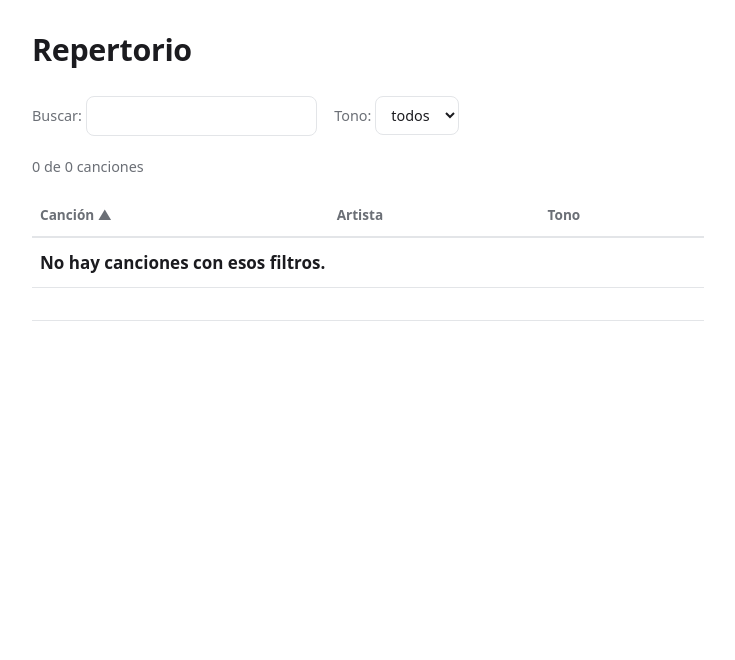
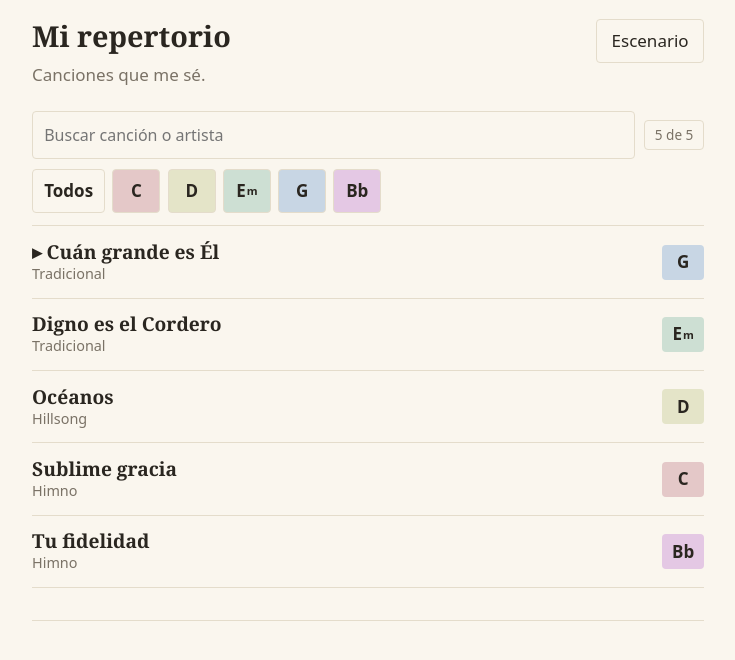
Before and after one commit to LinganBerry/Repertory, a website: page index.html in a window 1280 px wide. Shown: the whole page, without its empty margins (272-1007 px from the left). Drawn offline with Linux system fonts and the light colour scheme; no server answers.

Commit message:
Add files via upload

```diff
--- a/canciones.js
+++ b/canciones.js
@@ -1,88 +1,14 @@
-// Servidor del repertorio: lee y guarda los datos en Vercel Blob.
-//   GET  /api/canciones  -> devuelve el repertorio (público)
-//   POST /api/canciones  -> guarda cambios; exige la contraseña ADMIN_PASSWORD
-import { get, put } from '@vercel/blob';
-import { createHash, timingSafeEqual } from 'node:crypto';
-
-const RUTA = 'repertorio/canciones.json';
-const MAX_BYTES = 500_000;
-
-const responder = (cuerpo, status = 200) =>
-  Response.json(cuerpo, { status, headers: { 'Cache-Control': 'no-store' } });
-
-// Según cómo se creó el almacén, el acceso es "private" o "public": se prueba en ese orden.
-async function conAcceso(operacion) {
-  let ultimo;
-  for (const access of ['private', 'public']) {
-    try { return await operacion(access); } catch (e) { ultimo = e; }
-  }
-  throw ultimo;
-}
-
-async function leer() {
-  const r = await conAcceso(access => get(RUTA, { access, useCache: false }));
-  if (!r || r.statusCode !== 200 || !r.stream) return null;
-  return JSON.parse(await new Response(r.stream).text());
-}
-
-const escribir = data => conAcceso(access => put(RUTA, JSON.stringify(data), {
-  access, contentType: 'application/json', addRandomSuffix: false, allowOverwrite: true
-}));
-
-// Compara las contraseñas en tiempo constante (sin revelar cuántas letras acertó).
-const hash = s => createHash('sha256').update(String(s ?? '')).digest();
-const claveValida = intento => timingSafeEqual(hash(intento), hash(process.env.ADMIN_PASSWORD));
-
-// Solo se aceptan los campos conocidos, con límites de tamaño.
-const texto = (v, max) => (typeof v === 'string' ? v.trim().slice(0, max) : '');
-function limpiar(d) {
-  if (!d || typeof d !== 'object' || !Array.isArray(d.canciones) || d.canciones.length > 1000) return null;
-  const canciones = d.canciones.map(c => ({
-    titulo: texto(c?.titulo, 200),
-    artista: texto(c?.artista, 200),
-    tono: texto(c?.tono, 10),
-    nota: texto(c?.nota, 300),
-    partes: (Array.isArray(c?.partes) ? c.partes : []).slice(0, 30)
-      .map(p => ({ nombre: texto(p?.nombre, 60), prog: texto(p?.prog, 500) }))
-      .filter(p => p.prog)
-  })).filter(c => c.titulo);
-  return {
-    nombre: texto(d.nombre, 120),
-    intro: texto(d.intro, 300),
-    whatsapp: texto(d.whatsapp, 20).replace(/\D/g, ''),
-    actualizado: texto(d.actualizado, 60),
-    canciones
-  };
-}
-
-export async function GET() {
-  try {
-    const data = await leer();
-    return data ? responder(data) : responder({ error: 'Aún no hay datos guardados' }, 404);
-  } catch (e) {
-    console.error(e);
-    return responder({ error: 'No se pudo leer el almacenamiento' }, 500);
-  }
-}
-
-export async function POST(request) {
-  if (!process.env.ADMIN_PASSWORD) return responder({ error: 'Falta la variable ADMIN_PASSWORD en Vercel' }, 500);
-  const crudo = await request.text();
-  if (crudo.length > MAX_BYTES) return responder({ error: 'Demasiado grande' }, 413);
-  let cuerpo;
-  try { cuerpo = JSON.parse(crudo); } catch { return responder({ error: 'JSON inválido' }, 400); }
-  if (!cuerpo || typeof cuerpo !== 'object') return responder({ error: 'Solicitud inválida' }, 400);
-  if (!claveValida(cuerpo.clave)) {
-    await new Promise(r => setTimeout(r, 800)); // frena los intentos repetidos
-    return responder({ error: 'Contraseña incorrecta' }, 401);
-  }
-  const data = limpiar(cuerpo.data);
-  if (!data) return responder({ error: 'Datos inválidos' }, 400);
-  try {
-    await escribir(data);
-    return responder({ ok: true, canciones: data.canciones.length });
-  } catch (e) {
-    console.error(e);
-    return responder({ error: 'No se pudo guardar en Blob: ' + (e?.message || e) }, 500);
-  }
-}
+// Copia de respaldo. La página usa los datos guardados en el servidor; este archivo solo se usa
+// si el servidor no responde o si todavía no has guardado nada desde ?editar.
+window.REPERTORIO = {
+  nombre: "Mi repertorio",
+  intro: "Canciones que me sé.",
+  actualizado: "",
+  canciones: [
+    {"titulo":"Cuán grande es Él","artista":"Tradicional","tono":"G","nota":"","partes":[{"nombre":"Intro","prog":"G - C - G - D"},{"nombre":"Coro","prog":"G - C - D - G"}]},
+    {"titulo":"Sublime gracia","artista":"Himno","tono":"C","nota":"","partes":[]},
+    {"titulo":"Océanos","artista":"Hillsong","tono":"D","nota":"","partes":[]},
+    {"titulo":"Digno es el Cordero","artista":"Tradicional","tono":"Em","nota":"","partes":[]},
+    {"titulo":"Tu fidelidad","artista":"Himno","tono":"Bb","nota":"","partes":[]}
+  ]
+};
--- a/index.html
+++ b/index.html
@@ -1,59 +1,60 @@
 <!doctype html>
-<html lang="es">
+<html lang="es" data-tema="papel">
 <head>
 <meta charset="utf-8">
 <meta name="viewport" content="width=device-width,initial-scale=1">
 <title>Repertorio</title>
 <style>
-  :root { --ink: #1b1b1f; --muted: #6b6f76; --line: #e3e5e8; --accent: #2b59c3; }
+  :root { --accent: #2b59c3; --serif: Georgia, "Times New Roman", serif; --sans: system-ui, -apple-system, "Segoe UI", Roboto, sans-serif; }
+  :root[data-tema=papel] { --bg: #faf6ee; --ink: #2a2620; --muted: #7a7266; --line: #e4dccb; --fila: #f1eadb; --pl: 84%; --pt: #2a2620; --tit: var(--serif); }
+  :root[data-tema=escenario] { --bg: #1c1c1e; --ink: #f1e9d8; --muted: #a39d90; --line: #38383b; --fila: #27272a; --pl: 30%; --pt: #f1e9d8; --tit: var(--sans); }
   * { box-sizing: border-box; }
-  body { font: 17px/1.55 system-ui, -apple-system, "Segoe UI", Roboto, sans-serif; max-width: 44rem; margin: 0 auto; padding: 2rem 1rem 4rem; color: var(--ink); background: #fff; }
-  h1 { font-size: 1.9rem; line-height: 1.2; letter-spacing: -.01em; margin: 0 0 .4rem; }
-  #intro { color: var(--muted); margin: 0 0 1.5rem; }
-  input, select, textarea { font: inherit; color: var(--ink); padding: .5rem .7rem; border: 1px solid var(--line); border-radius: 8px; background: #fff; }
-  button { font: inherit; font-size: .95rem; padding: .45rem .8rem; border: 1px solid var(--line); border-radius: 8px; background: #fff; color: var(--ink); cursor: pointer; }
-  button:hover { border-color: #b9bec6; }
-  button[type=submit] { background: var(--accent); border-color: var(--accent); color: #fff; }
-  :is(input, select, textarea, button, a):focus-visible { outline: 2px solid var(--accent); outline-offset: 2px; }
-  label { display: inline-block; margin: .2rem .8rem .2rem 0; color: var(--muted); font-size: .9rem; }
-  table { border-collapse: collapse; width: 100%; }
-  th, td { padding: .7rem .5rem; text-align: left; vertical-align: top; border-bottom: 1px solid var(--line); }
-  th { font-size: .85rem; color: var(--muted); border-bottom: 2px solid var(--line); }
-  th button { font-weight: 600; font-size: inherit; padding: 0; border: 0; background: none; color: inherit; }
-  th button:hover { color: var(--accent); }
-  tbody tr:hover { background: #f6f8fc; }
-  td:first-child { font-weight: 600; }
-  td a { margin-left: .6rem; font-size: .9rem; font-weight: 400; color: var(--accent); }
-  .scroll { overflow-x: auto; }
-  .nota { display: block; font-size: .85rem; font-weight: 400; color: var(--muted); }
-  #cuenta, #pie { color: var(--muted); font-size: .9rem; }
+  body { font: 17px/1.4 var(--sans); max-width: 44rem; margin: 0 auto; padding: 1.2rem 1rem 4rem; color: var(--ink); background: var(--bg); }
+  html { background: var(--bg); }
+  header { display: flex; justify-content: space-between; align-items: flex-start; gap: .8rem; }
+  h1 { font: 700 1.8rem/1.2 var(--tit); margin: 0 0 .3rem; }
+  #intro { color: var(--muted); margin: 0 0 1rem; }
+  input, select, textarea, button { font: inherit; color: var(--ink); }
+  input, select, textarea { font-size: 16px; padding: .55rem .7rem; border: 1px solid var(--line); border-radius: 4px; background: var(--bg); }
+  button { min-height: 44px; padding: .4rem .9rem; border: 1px solid var(--line); border-radius: 4px; background: var(--bg); cursor: pointer; }
+  :is(input, select, textarea, button):focus-visible { outline: 2px solid var(--accent); outline-offset: 2px; }
+  #barra { position: sticky; top: 0; z-index: 5; background: var(--bg); padding: .5rem 0 .6rem; border-bottom: 1px solid var(--line); }
+  .busca { display: flex; align-items: center; gap: .6rem; }
+  .busca input { flex: 1; min-width: 0; min-height: 48px; }
+  .badge { flex: none; padding: .25rem .6rem; border: 1px solid var(--line); border-radius: 4px; font-size: .85rem; color: var(--muted); white-space: nowrap; }
+  .pastillas { display: flex; gap: .45rem; overflow-x: auto; padding: .6rem 0 .2rem; -webkit-overflow-scrolling: touch; }
+  .pastillas button { flex: none; min-width: 48px; padding: .3rem .7rem; font-weight: 700; }
+  .pastillas button[aria-pressed=true] { border: 2px solid var(--ink); }
+  .tono { display: inline-flex; align-items: center; justify-content: center; min-width: 2.6rem; padding: .35rem .6rem; border-radius: 4px; font-weight: 700; color: var(--pt); background: hsl(var(--h, 0) var(--s, 0%) var(--pl)); }
+  .tono small { font-size: .65em; font-weight: 600; margin-left: 1px; }
+  .fila { display: flex; align-items: center; gap: .6rem; padding: .3rem 0; border-bottom: 1px solid var(--line); }
+  .abrir { flex: 1; min-width: 0; display: block; text-align: left; border: 0; background: none; padding: .55rem 0; min-height: 56px; }
+  .t { display: block; font: 700 1.2rem/1.25 var(--tit); }
+  .a { display: block; font-size: .9rem; color: var(--muted); }
+  .detalle { display: grid; grid-template-columns: max-content 1fr; gap: .3rem 1rem; margin: 0; padding: .7rem .8rem; background: var(--fila); border-bottom: 1px solid var(--line); }
+  .detalle dt { color: var(--muted); font-size: .9rem; }
+  .detalle dd { margin: 0; font-family: ui-monospace, Menlo, Consolas, monospace; white-space: pre-wrap; }
+  .vacio { padding: 1.5rem 0; color: var(--muted); }
+  #pie { color: var(--muted); font-size: .9rem; }
   hr { border: 0; border-top: 1px solid var(--line); margin: 2rem 0 1rem; }
-  .editor { background: #fff8d6; border: 1px solid #eadb8f; border-radius: 10px; padding: .8rem 1rem; margin: 1rem 0 1.5rem; font-size: 16px; }
+  .editor { border-left: 5px solid #d9a400; padding: .4rem 0 .4rem .9rem; margin: 1rem 0 1.2rem; font-size: 16px; }
+  .editor label { display: inline-block; margin: .2rem .8rem .2rem 0; color: var(--muted); }
   .editor input, .editor select, .editor textarea { max-width: 100%; }
-  .editor fieldset { margin: .8rem 0; border: 1px solid #eadb8f; border-radius: 8px; }
-  .abrir { font: inherit; font-weight: 600; padding: 0; border: 0; background: none; color: inherit; text-align: left; cursor: pointer; }
-  .abrir:hover { color: var(--accent); }
-  tr.detalle td { background: #f6f8fc; }
-  dl { display: grid; grid-template-columns: max-content 1fr; gap: .25rem 1rem; margin: 0; }
-  dt { color: var(--muted); font-size: .9rem; }
-  dd { margin: 0; font-family: ui-monospace, Menlo, Consolas, monospace; white-space: pre-wrap; }
+  .editor fieldset { margin: .8rem 0; border: 1px solid var(--line); border-radius: 4px; }
+  .acciones { flex: none; display: flex; gap: .3rem; }
+  .acciones button { min-height: 40px; padding: .2rem .6rem; font-size: .9rem; }
+  @media print { header button, #barra, #editor { display: none; } :root { --bg: #fff; --ink: #000; } }
 </style>
 </head>
 <body>
-<h1 id="titulo"></h1>
+<header><h1 id="titulo"></h1><button id="tema" type="button"></button></header>
 <p id="intro"></p>
 <div id="editor"></div>
-<p>
-  <label>Buscar: <input id="q" type="search"></label>
-  <label>Tono: <select id="tono"></select></label>
-</p>
-<p id="cuenta" aria-live="polite"></p>
-<div class="scroll">
-  <table>
-    <thead id="cabeza"></thead>
-    <tbody id="filas"></tbody>
-  </table>
+<div id="barra">
+  <div class="busca"><input id="q" type="search" placeholder="Buscar canción o artista" autocomplete="off"><span id="cuenta" class="badge" aria-live="polite"></span></div>
+  <div id="pastillas" class="pastillas"></div>
 </div>
+<main id="lista"></main>
 <hr>
 <p id="pie"></p>
 
@@ -63,8 +64,6 @@
   'use strict';
 
   const EDITOR = new URLSearchParams(location.search).has('editar');
-  const COLS = [['titulo', 'Canción'], ['artista', 'Artista'], ['tono', 'Tono']];
-  const NCOL = COLS.length + (EDITOR ? 1 : 0);
   const NOTAS = { C: 0, 'C#': 1, Db: 1, D: 2, 'D#': 3, Eb: 3, E: 4, F: 5, 'F#': 6, Gb: 6, G: 7, 'G#': 8, Ab: 8, A: 9, 'A#': 10, Bb: 10, B: 11 };
 
   const $ = id => document.getElementById(id);
@@ -75,8 +74,22 @@
     n.append(...kids.flat().filter(k => k != null && k !== false));
     return n;
   };
-  // --- búsqueda ---
-  // Sin tildes, mayúsculas ni signos; tolera pequeños errores de escritura (distancia de edición).
+
+  // --- tema (Papel / Escenario): arranca según el modo del teléfono y se recuerda ---
+  const TEMA = 'repertorio-tema';
+  const guardado = () => { try { return localStorage.getItem(TEMA); } catch (e) { return null; } };
+  function aplicarTema(t) {
+    document.documentElement.dataset.tema = t;
+    $('tema').textContent = t === 'papel' ? 'Escenario' : 'Papel';
+  }
+  aplicarTema(guardado() || (matchMedia('(prefers-color-scheme: dark)').matches ? 'escenario' : 'papel'));
+  $('tema').addEventListener('click', () => {
+    const t = document.documentElement.dataset.tema === 'papel' ? 'escenario' : 'papel';
+    try { localStorage.setItem(TEMA, t); } catch (e) { /* nada */ }
+    aplicarTema(t);
+  });
+
+  // --- búsqueda: sin tildes ni signos; tolera pequeños errores (distancia de edición) ---
   const fichas = s => norm(s).replace(/[^a-z0-9]+/g, ' ').trim().split(' ').filter(Boolean);
   const distancia = (a, b) => {
     const fila = Array.from({ length: b.length + 1 }, (_, j) => j);
@@ -91,7 +104,6 @@
     }
     return fila[b.length];
   };
-  // null = no coincide; menor número = mejor coincidencia.
   const puntaje = (c, palabras) => {
     const textos = fichas(c.titulo + ' ' + c.artista);
     let total = 0;
@@ -111,12 +123,24 @@
     }
     return total;
   };
-  // --- fin búsqueda ---
-  // Orden musical: por nota (C, C#, D...) y, a igual nota, mayor antes que menor.
+
+  // --- color por tono: misma nota = mismo matiz; el menor, más frío (hacia azul) y más apagado ---
+  const TONO_RE = /^([A-G][#b]?)(m?)/;
   const posTono = k => {
-    const m = /^([A-G][#b]?)(m?)/.exec(k || '');
+    const m = TONO_RE.exec(k || '');
     return m ? NOTAS[m[1]] * 2 + (m[2] ? 1 : 0) : 99;
   };
+  function colorear(nodo, tono) {
+    const m = TONO_RE.exec(tono || '');
+    if (!m) return nodo;
+    let h = NOTAS[m[1]] * 30;
+    if (m[2]) h = (h + (((220 - h + 540) % 360) - 180) * 0.2 + 360) % 360;
+    nodo.style.setProperty('--h', Math.round(h));
+    nodo.style.setProperty('--s', m[2] ? '22%' : '34%');
+    return nodo;
+  }
+  const rotulo = t => { const m = TONO_RE.exec(t || ''); return m ? [m[1], m[2] && el('small', {}, 'm')] : [t || '—']; };
+  const pastilla = t => colorear(el('span', { className: 'tono' }, ...rotulo(t)), t);
 
   const normalizar = d => {
     const x = clone(d || {});
@@ -124,52 +148,34 @@
     return x;
   };
   let data = normalizar(null);
-  const vista = { q: '', tono: '', campo: 'titulo', dir: 1, manual: false };
-  // Con texto en el buscador se ordena por parecido, salvo que la persona haya elegido una columna.
-  const porRelevancia = () => vista.q.trim() !== '' && !vista.manual;
+  const vista = { q: '', tono: '' };
 
-  const valores = k => [...new Set(data.canciones.map(c => c[k]).filter(Boolean))]
-    .sort(k === 'tono' ? (a, b) => posTono(a) - posTono(b) : (a, b) => a.localeCompare(b, 'es'));
+  const tonosPresentes = () => [...new Set(data.canciones.map(c => c.tono).filter(Boolean))].sort((a, b) => posTono(a) - posTono(b));
 
   function visibles() {
     const palabras = fichas(vista.q);
-    const cmp = vista.campo === 'tono'
-      ? (a, b) => posTono(a.c.tono) - posTono(b.c.tono)
-      : (a, b) => (a.c[vista.campo] || '').localeCompare(b.c[vista.campo] || '', 'es');
     const filas = [];
     data.canciones.forEach((c, i) => {
       if (vista.tono && c.tono !== vista.tono) return;
       const p = puntaje(c, palabras);
       if (p !== null) filas.push({ c, i, p });
     });
-    return filas.sort(porRelevancia()
-      ? (a, b) => a.p - b.p || a.c.titulo.localeCompare(b.c.titulo, 'es')
-      : (a, b) => cmp(a, b) * vista.dir);
+    const porTitulo = (a, b) => a.c.titulo.localeCompare(b.c.titulo, 'es');
+    return filas.sort(palabras.length ? (a, b) => a.p - b.p || porTitulo(a, b) : porTitulo);
   }
 
-  function llenarSelect(sel, vals) {
-    const actual = sel.value;
-    sel.replaceChildren(el('option', { value: '' }, 'todos'), ...vals.map(v => el('option', { value: v }, v)));
-    sel.value = vals.includes(actual) ? actual : '';
-    vista[sel.id] = sel.value;
+  function pastillas() {
+    if (vista.tono && !tonosPresentes().includes(vista.tono)) vista.tono = '';
+    const boton = (t, hijos, tono) => colorear(el('button', {
+      type: 'button', 'aria-pressed': String(vista.tono === t),
+      onclick: () => { vista.tono = t; render(); }
+    }, ...hijos), tono);
+    $('pastillas').replaceChildren(
+      boton('', ['Todos']),
+      ...tonosPresentes().map(t => { const b = boton(t, rotulo(t), t); b.classList.add('tono'); return b; }));
   }
 
-  function cabecera() {
-    const flecha = k => !porRelevancia() && vista.campo === k ? (vista.dir > 0 ? ' ▲' : ' ▼') : '';
-    $('cabeza').replaceChildren(el('tr', {},
-      COLS.map(([k, t]) => el('th', {},
-        el('button', { type: 'button', title: 'Ordenar por ' + t, onclick: () => ordenar(k) }, t + flecha(k)))),
-      EDITOR && el('th', {}, '')));
-  }
-
-  function ordenar(k) {
-    vista.dir = vista.campo === k ? -vista.dir : 1;
-    vista.campo = k;
-    vista.manual = true;
-    render();
-  }
-
-  // Canciones con partes (intro, verso, precoro, coro...) se abren al tocar el título.
+  // Canciones con partes se abren al tocar (se reemplaza por pantalla completa en el Bloque 2).
   const abiertas = new Set();
   const clave = c => c.titulo + '|' + (c.artista || '');
 
@@ -177,27 +183,17 @@
     const partes = (c.partes || []).filter(p => p.prog);
     const k = clave(c);
     const abierta = partes.length > 0 && abiertas.has(k);
-    let titulo = c.titulo;
-    if (partes.length) {
-      titulo = el('button', {
-        type: 'button', className: 'abrir',
-        onclick: () => { abiertas.has(k) ? abiertas.delete(k) : abiertas.add(k); render(); }
-      }, (abierta ? '▾ ' : '▸ ') + c.titulo);
-      titulo.setAttribute('aria-expanded', String(abierta));
-    }
-    const pedir = data.whatsapp && el('a', {
-      href: `https://wa.me/${encodeURIComponent(data.whatsapp)}?text=${encodeURIComponent(`Hola, quisiera que cantaras "${c.titulo}" en la iglesia.`)}`,
-      target: '_blank', rel: 'noopener'
-    }, 'pedir');
-    const principal = el('tr', {},
-      el('td', {}, titulo, c.nota && el('span', { className: 'nota' }, c.nota), pedir),
-      el('td', {}, c.artista || ''),
-      el('td', {}, c.tono || ''),
-      EDITOR && (app.acciones ? app.acciones(i) : el('td')));
+    const cuerpo = el('button', {
+      type: 'button', className: 'abrir',
+      onclick: () => { if (!partes.length) return; abiertas.has(k) ? abiertas.delete(k) : abiertas.add(k); render(); }
+    },
+      el('span', { className: 't' }, (partes.length ? (abierta ? '▾ ' : '▸ ') : '') + c.titulo),
+      c.artista && el('span', { className: 'a' }, c.artista),
+      c.nota && el('span', { className: 'a' }, c.nota));
+    if (partes.length) cuerpo.setAttribute('aria-expanded', String(abierta));
+    const principal = el('div', { className: 'fila' }, cuerpo, pastilla(c.tono), EDITOR && app.acciones && app.acciones(i));
     if (!abierta) return [principal];
-    const detalle = el('tr', { className: 'detalle' }, el('td', { colSpan: NCOL },
-      el('dl', {}, ...partes.flatMap(p => [el('dt', {}, p.nombre || ''), el('dd', {}, p.prog)]))));
-    return [principal, detalle];
+    return [principal, el('dl', { className: 'detalle' }, ...partes.flatMap(p => [el('dt', {}, p.nombre || ''), el('dd', {}, p.prog)]))];
   }
 
   function render() {
@@ -205,17 +201,15 @@
     $('titulo').textContent = data.nombre || 'Repertorio';
     $('intro').textContent = data.intro || '';
     $('pie').textContent = data.actualizado ? 'Actualizado: ' + data.actualizado : '';
-    llenarSelect($('tono'), valores('tono'));
-    cabecera();
+    pastillas();
     const rows = visibles();
-    $('cuenta').textContent = `${rows.length} de ${data.canciones.length} canciones`;
-    $('filas').replaceChildren(...(rows.length
+    $('cuenta').textContent = `${rows.length} de ${data.canciones.length}`;
+    $('lista').replaceChildren(...(rows.length
       ? rows.flatMap(fila)
-      : [el('tr', {}, el('td', { colSpan: NCOL }, 'No hay canciones con esos filtros.'))]));
+      : [el('p', { className: 'vacio' }, 'No hay canciones con esos filtros.')]));
   }
 
-  $('q').addEventListener('input', e => { vista.q = e.target.value; vista.manual = false; render(); });
-  $('tono').addEventListener('change', e => { vista.tono = e.target.value; render(); });
+  $('q').addEventListener('input', e => { vista.q = e.target.value; render(); });
 
   // Interfaz que usa editor.js (solo se carga con ?editar)
   const app = window.RepertorioApp = {
@@ -225,10 +219,9 @@
     acciones: null
   };
 
-  // Los datos viven en el servidor (/api/canciones). Si no responde, se usa la copia
-  // incluida en el sitio (canciones.js) para que la página nunca quede vacía.
+  // Datos en el servidor (/api/canciones); si no responde, la copia incluida (canciones.js).
   async function cargar() {
-    $('cuenta').textContent = 'Cargando…';
+    $('cuenta').textContent = '…';
     let d = window.REPERTORIO;
     try {
       const r = await fetch('/api/canciones', { cache: 'no-store' });
```
Also changed, not shown: editor.js (+8 -8 lines).
